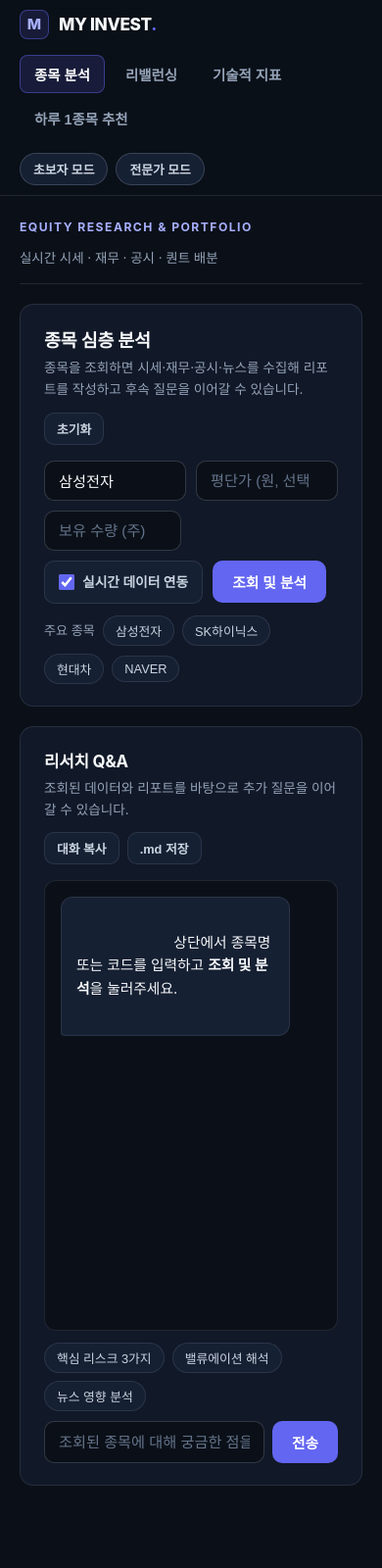
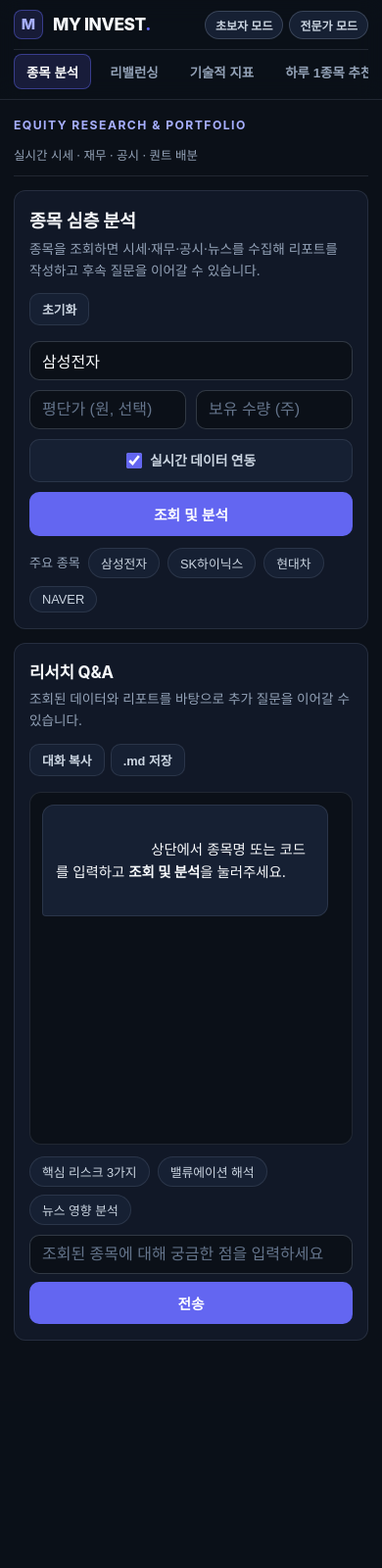
Before and after one commit to kwh0429/investment-assistant, a Flask app: page / in a window 390 px wide. Shown: the whole page at 98% size. After the commit the page ends 1368 px from the top, so only its background shows below. Run offline with Flask 3, Linux system fonts and the light colour scheme.

Commit message:
style: optimize mobile & iOS Safari layout, prevent input zoom, 2-col metric grids

```diff
--- a/static/style.css
+++ b/static/style.css
@@ -1046,3 +1046,161 @@ body.beginner-mode .beginner-only {
 body.pro-mode .pro-only {
     display: block;
 }
+
+
+/* =========================================================
+   모바일 & 아이폰(iOS Safari) 최적화
+   ========================================================= */
+@media (max-width: 640px) {
+    body {
+        padding-bottom: env(safe-area-inset-bottom);
+    }
+
+    .topbar-inner {
+        padding: 10px 14px;
+        gap: 10px;
+    }
+
+    .brand {
+        order: 1;
+    }
+
+    .header-actions {
+        order: 2;
+        gap: 6px;
+    }
+
+    .btn-beginner,
+    .btn-pro {
+        padding: 5px 10px;
+        font-size: 0.75rem;
+    }
+
+    .tabs-nav {
+        order: 3;
+        width: 100%;
+        display: flex;
+        flex-wrap: nowrap;
+        overflow-x: auto;
+        -webkit-overflow-scrolling: touch;
+        scrollbar-width: none;
+        gap: 6px;
+        padding-top: 4px;
+        border-top: 1px solid var(--border-color);
+    }
+
+    .tabs-nav::-webkit-scrollbar {
+        display: none;
+    }
+
+    .tab-btn {
+        flex: 0 0 auto;
+        padding: 7px 12px;
+        font-size: 0.84rem;
+        white-space: nowrap;
+    }
+
+    .container {
+        padding: 16px 14px 48px;
+    }
+
+    .sub-hero {
+        margin-bottom: 14px;
+        padding-bottom: 10px;
+    }
+
+    .sub-hero-right {
+        font-size: 0.78rem;
+    }
+
+    .card {
+        padding: 16px 15px;
+        margin-bottom: 14px;
+        border-radius: 12px;
+    }
+
+    /* 아이폰 Safari 입력 시 자동 확대(zoom) 방지: 16px 필수 */
+    .search-input {
+        font-size: 16px;
+        padding: 10px 12px;
+        width: 100%;
+    }
+
+    /* 탭 1 평단가/수량, 탭 2 투자금액 모바일 폭 최적화 */
+    #analysisCode {
+        flex: 1 1 100%;
+    }
+
+    #analysisAvgPrice,
+    #analysisQty {
+        max-width: none !important;
+        flex: 1 1 44%;
+    }
+
+    .input-group {
+        width: 100% !important;
+        flex: 1 1 100% !important;
+    }
+
+    .control-row .btn,
+    .search-form .btn {
+        width: 100%;
+        padding: 12px;
+    }
+
+    .toggle-label {
+        width: 100%;
+        justify-content: center;
+    }
+
+    /* 지표 카드: 모바일에서 한눈에 보기 좋은 2열 그리드 */
+    .metrics-grid {
+        grid-template-columns: repeat(2, 1fr);
+        gap: 8px;
+    }
+
+    .metric-item {
+        padding: 10px 11px;
+    }
+
+    .metric-value {
+        font-size: 0.94rem;
+    }
+
+    .stock-name {
+        font-size: 1.38rem;
+    }
+
+    .current-price {
+        font-size: 1.45rem;
+    }
+
+    .chat-box,
+    .chat-box.tall-chat {
+        height: 360px;
+        padding: 12px;
+    }
+
+    .chat-msg,
+    .chat-msg.bot.md-body {
+        max-width: 96%;
+        font-size: 0.9rem;
+        padding: 10px 13px;
+    }
+
+    .chat-form {
+        flex-direction: column;
+    }
+
+    .chat-form .btn {
+        width: 100%;
+    }
+
+    .chart-container {
+        height: 235px;
+    }
+
+    .chart-container.tall {
+        height: 255px;
+    }
+}
--- a/templates/index.html
+++ b/templates/index.html
@@ -2,7 +2,11 @@
 <html lang="ko">
 <head>
     <meta charset="UTF-8">
-    <meta name="viewport" content="width=device-width, initial-scale=1.0">
+    <meta name="viewport" content="width=device-width, initial-scale=1.0, viewport-fit=cover">
+    <meta name="theme-color" content="#0b1018">
+    <meta name="apple-mobile-web-app-capable" content="yes">
+    <meta name="apple-mobile-web-app-title" content="MY INVEST">
+    <meta name="apple-mobile-web-app-status-bar-style" content="black-translucent">
     <title>MY INVEST | 종목 리서치 · 포트폴리오 · 기술적 분석</title>
     <link rel="stylesheet" href="{{ url_for('static', filename='style.css') }}">
     <script src="https://cdn.jsdelivr.net/npm/chart.js"></script>
```
